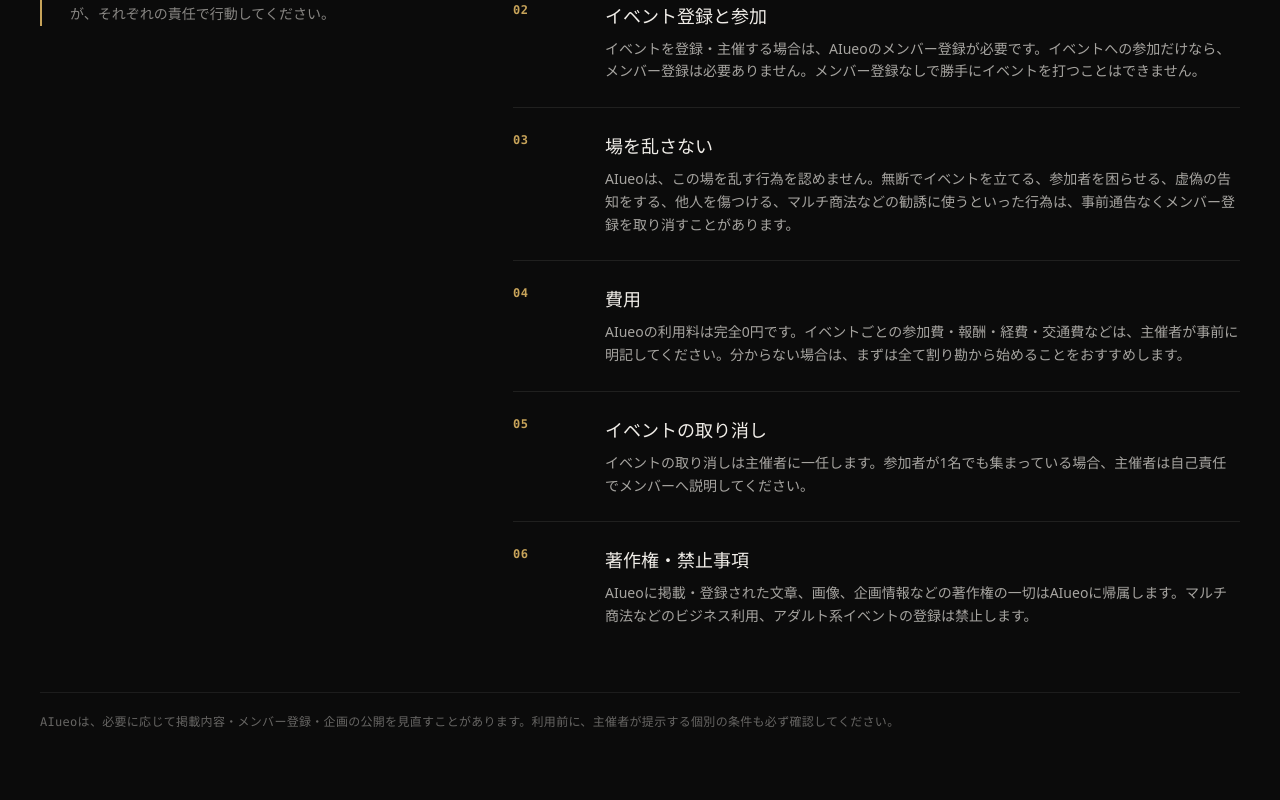
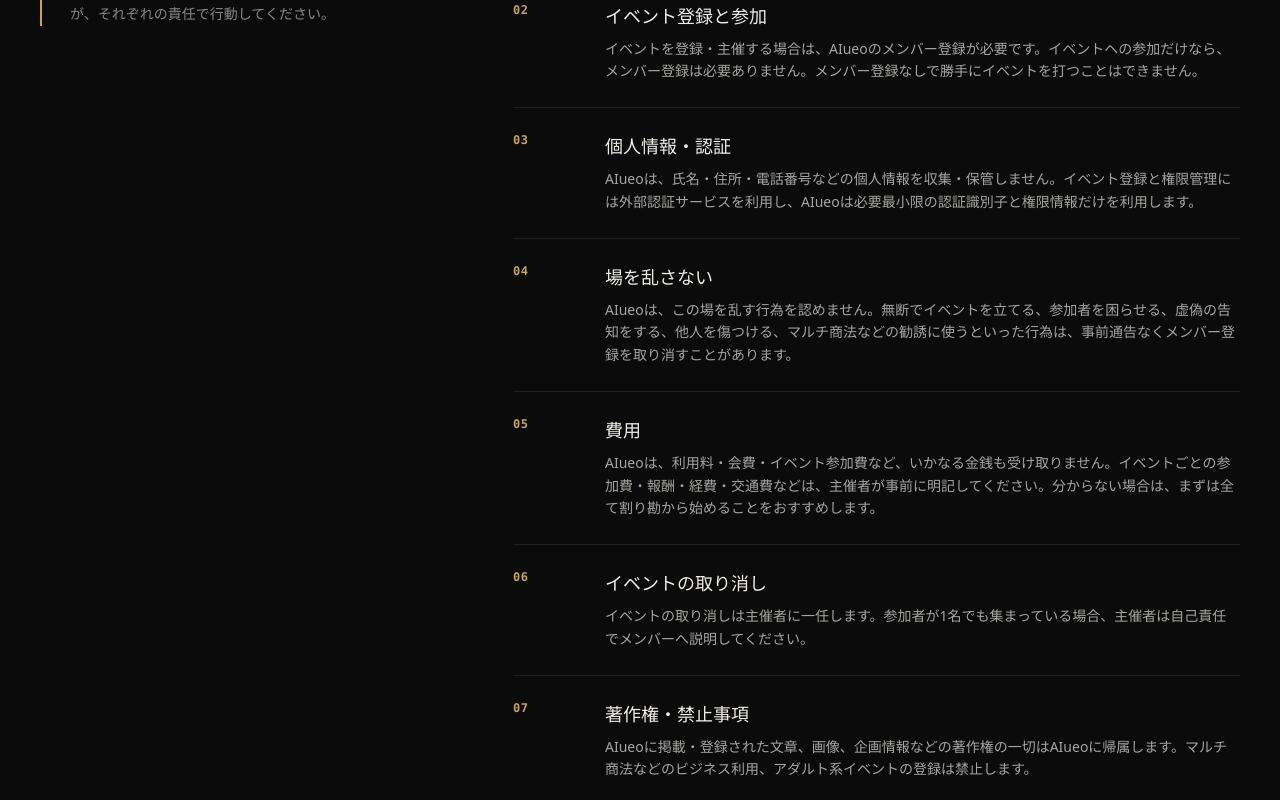
Before and after one commit to rahiseko-alt/AIueo-LP, a Next.js app: page / in a window 1280 px wide. Shown: the part 8960-9760 px from the top of the page. Built offline with nearby package versions, Linux system fonts and the light colour scheme.

Commit message:
docs: state no payments and external auth policy

```diff
--- a/src/components/operating-guidelines.tsx
+++ b/src/components/operating-guidelines.tsx
@@ -8,12 +8,16 @@
     body: 'イベントを登録・主催する場合は、AIueoのメンバー登録が必要です。イベントへの参加だけなら、メンバー登録は必要ありません。メンバー登録なしで勝手にイベントを打つことはできません。',
   },
   {
+    title: '個人情報・認証',
+    body: 'AIueoは、氏名・住所・電話番号などの個人情報を収集・保管しません。イベント登録と権限管理には外部認証サービスを利用し、AIueoは必要最小限の認証識別子と権限情報だけを利用します。',
+  },
+  {
     title: '場を乱さない',
     body: 'AIueoは、この場を乱す行為を認めません。無断でイベントを立てる、参加者を困らせる、虚偽の告知をする、他人を傷つける、マルチ商法などの勧誘に使うといった行為は、事前通告なくメンバー登録を取り消すことがあります。',
   },
   {
     title: '費用',
-    body: 'AIueoの利用料は完全0円です。イベントごとの参加費・報酬・経費・交通費などは、主催者が事前に明記してください。分からない場合は、まずは全て割り勘から始めることをおすすめします。',
+    body: 'AIueoは、利用料・会費・イベント参加費など、いかなる金銭も受け取りません。イベントごとの参加費・報酬・経費・交通費などは、主催者が事前に明記してください。分からない場合は、まずは全て割り勘から始めることをおすすめします。',
   },
   {
     title: 'イベントの取り消し',
```
